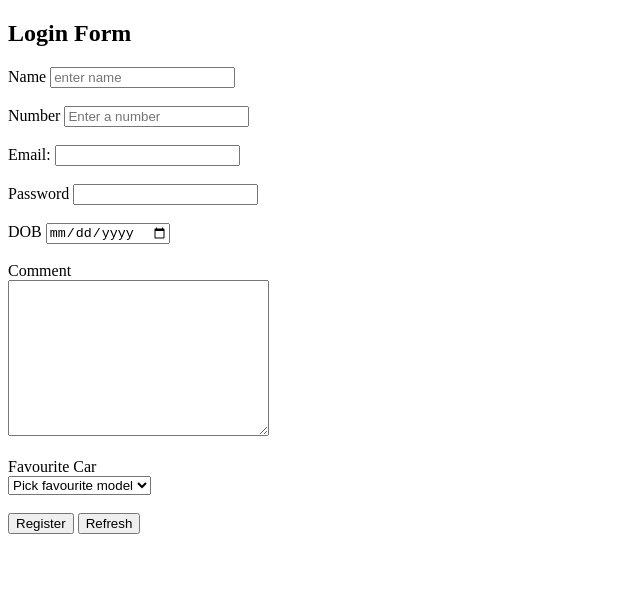
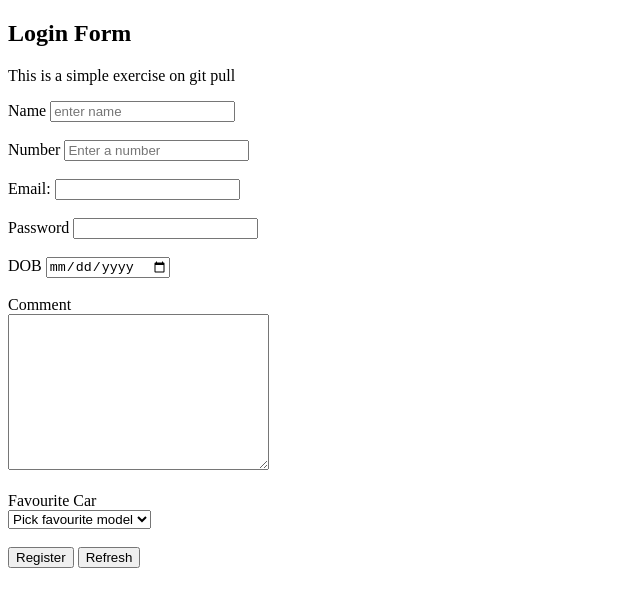
Before and after one commit to godfreykarugu/MIT, a plain HTML site: page form.html in a window 1280 px wide. Shown: the whole page, without its empty margins (0-640 px from the left). Drawn offline with Linux system fonts and the light colour scheme.

Commit message:
2nd online update

```diff
--- a/form.html
+++ b/form.html
@@ -6,6 +6,7 @@
 </head>
 <body>
     <h2>Login Form </h2>
+    <p>This is a simple exercise on git pull</p>
 <form action="">
     <label for="">Name</label>
     <input type="text" placeholder="enter name" required><br><br>
```
